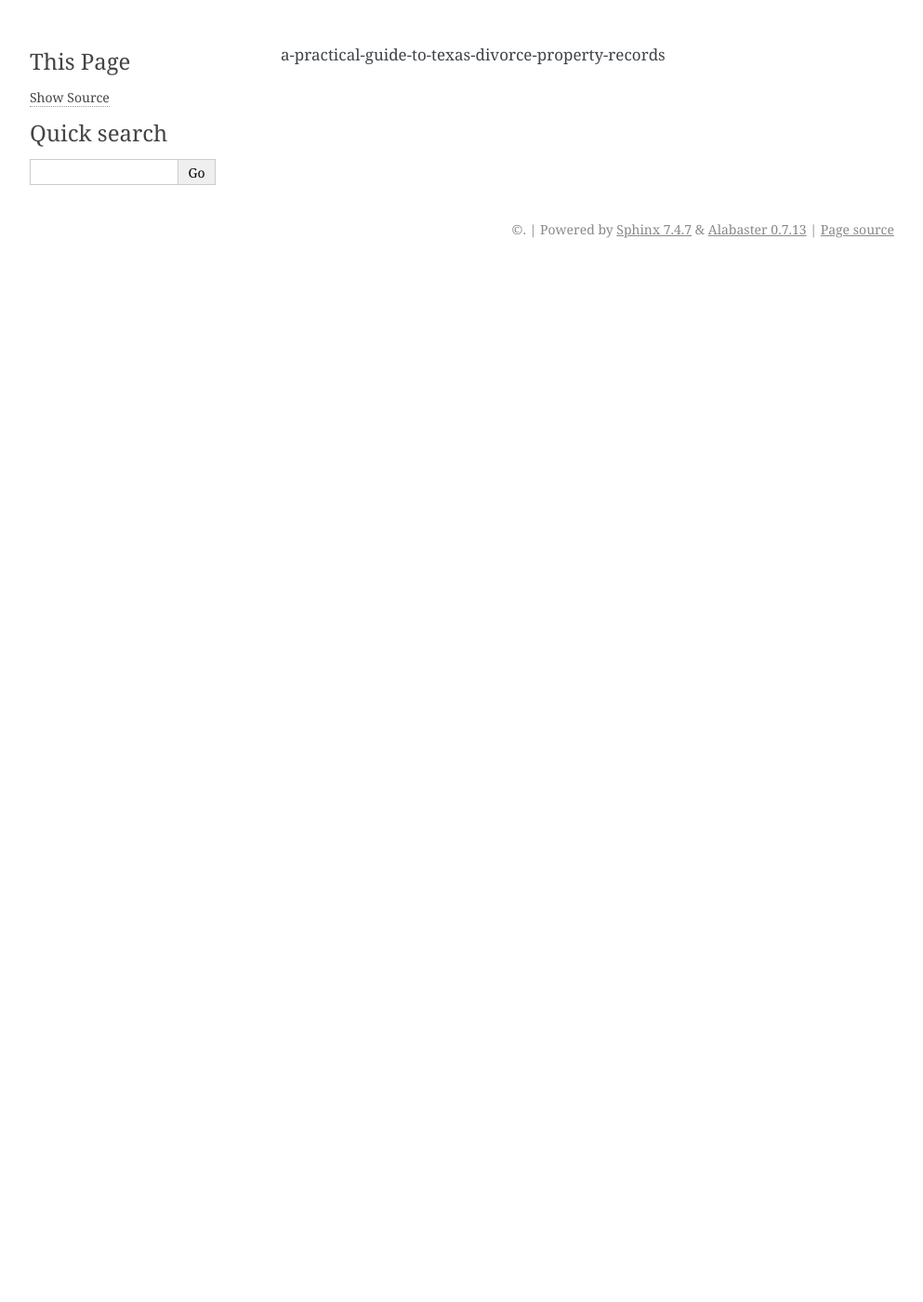
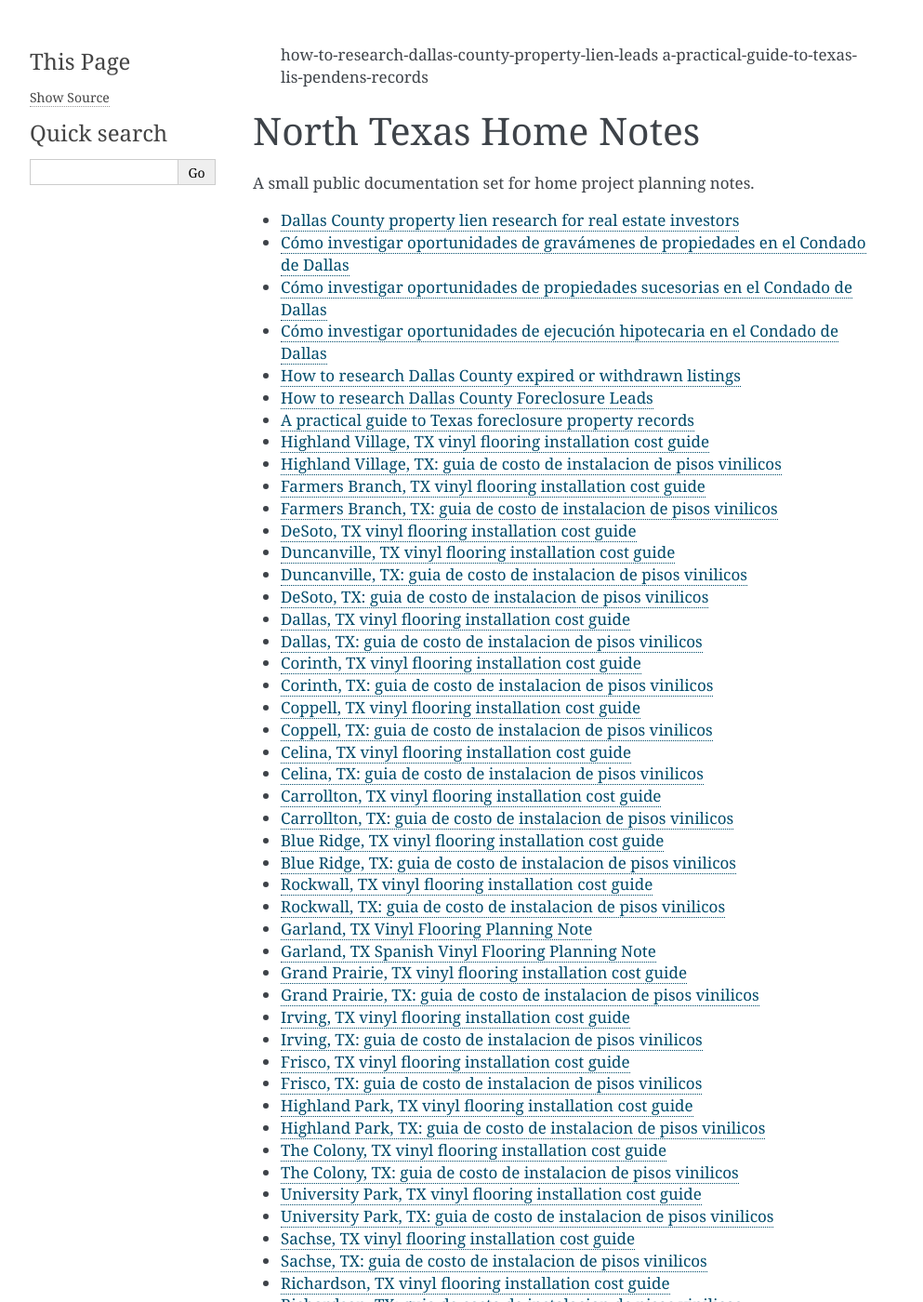
Before and after one commit to flooramigo-resources/north-texas-home-notes, a Sphinx documentation site: the page built from docs/index.rst, in a window 1280 px wide and 1400 px high. Shown: the whole window at 93% size, without its empty margins (148-1141 px from the left). Built offline with Sphinx 7.4.7, drawn with Linux system fonts in a browser that asks for light colours; some of the changed text lies outside the part shown.

Commit message:
Update index.rst

```diff
--- a/docs/index.rst
+++ b/docs/index.rst
@@ -1,2 +1,94 @@
+   how-to-research-dallas-county-property-lien-leads
+   a-practical-guide-to-texas-lis-pendens-records
+North Texas Home Notes
+======================
 
+A small public documentation set for home project planning notes.
+
+.. toctree::
+   :maxdepth: 1
+
+   dallas-county-property-lien-research-for-real-estate-investors
+   dallas-county-gravamenes-propiedades-es
+   dallas-county-propiedades-sucesorias-es
+   dallas-county-ejecuciones-hipotecarias-es
+   dallas-county-expired-withdrawn-listings
+   how-to-research-dallas-county-foreclosure-leads
+   texas-foreclosure-property-records
+   highland-village-tx-vinyl-flooring-installation-cost-guide
+   highland-village-tx-guia-de-costo-de-instalacion-de-pisos-vinilicos
+   farmers-branch-tx-vinyl-flooring-installation-cost-guide
+   farmers-branch-tx-guia-de-costo-de-instalacion-de-pisos-vinilicos
+   desoto-tx-vinyl-flooring-installation-cost-guide
+   duncanville-tx-vinyl-flooring-installation-cost-guide
+   duncanville-tx-guia-de-costo-de-instalacion-de-pisos-vinilicos
+   desoto-tx-guia-de-costo-de-instalacion-de-pisos-vinilicos
+   dallas-tx-vinyl-flooring-installation-cost-guide
+   dallas-tx-guia-de-costo-de-instalacion-de-pisos-vinilicos
+   corinth-tx-vinyl-flooring-installation-cost-guide
+   corinth-tx-guia-de-costo-de-instalacion-de-pisos-vinilicos
+   coppell-tx-vinyl-flooring-installation-cost-guide
+   coppell-tx-guia-de-costo-de-instalacion-de-pisos-vinilicos
+   celina-tx-vinyl-flooring-installation-cost-guide
+   celina-tx-guia-de-costo-de-instalacion-de-pisos-vinilicos
+   carrollton-tx-vinyl-flooring-installation-cost-guide
+   carrollton-tx-guia-de-costo-de-instalacion-de-pisos-vinilicos
+   blue-ridge-tx-vinyl-flooring-installation-cost-guide
+   blue-ridge-tx-guia-de-costo-de-instalacion-de-pisos-vinilicos
+   rockwall-tx-vinyl-flooring-installation-cost-guide
+   rockwall-tx-guia-de-costo-de-instalacion-de-pisos-vinilicos
+   garland-tx-vinyl-flooring-installation-cost-guide
+   garland-tx-guia-de-costo-de-instalacion-de-pisos-vinilicos
+   grand-prairie-tx-vinyl-flooring-installation-cost-guide
+   grand-prairie-tx-guia-de-costo-de-instalacion-de-pisos-vinilicos
+   irving-tx-vinyl-flooring-installation-cost-guide
+   irving-tx-guia-de-costo-de-instalacion-de-pisos-vinilicos
+   frisco-tx-vinyl-flooring-installation-cost-guide
+   frisco-tx-guia-de-costo-de-instalacion-de-pisos-vinilicos
+   highland-park-tx-vinyl-flooring-installation-cost-guide
+   highland-park-tx-guia-de-costo-de-instalacion-de-pisos-vinilicos
+   the-colony-tx-vinyl-flooring-installation-cost-guide
+   the-colony-tx-guia-de-costo-de-instalacion-de-pisos-vinilicos
+   university-park-tx-vinyl-flooring-installation-cost-guide
+   university-park-tx-guia-de-costo-de-instalacion-de-pisos-vinilicos
+   sachse-tx-vinyl-flooring-installation-cost-guide
+   sachse-tx-guia-costo-instalacion-pisos-vinilicos
+   richardson-tx-vinyl-flooring-installation-cost-guide
+   richardson-tx-guia-de-costo-de-instalacion-de-pisos-vinilicos
+   rowlett-tx-vinyl-flooring-installation-cost-guide
+   rowlett-tx-guia-de-costo-de-instalacion-de-pisos-vinilicos
+   murphy-tx-vinyl-flooring-installation-cost-guide
+   murphy-tx-guia-de-costo-de-instalacion-de-pisos-vinilicos
+   plano-tx-vinyl-flooring-installation-cost-guide
+   plano-tx-guia-de-costo-de-instalacion-de-pisos-vinilicos
+   prosper-tx-vinyl-flooring-installation-cost-guide
+   prosper-tx-guia-de-costo-de-instalacion-de-pisos-vinilicos
+   lakewood-village-tx-vinyl-flooring-installation-cost-guide
+   lakewood-village-tx-guia-de-costo-de-instalacion-de-pisos-vinilicos
+   mckinney-tx-vinyl-flooring-installation-cost-guide
+   mckinney-tx-guia-de-costo-de-instalacion-de-pisos-vinilicos
+   mesquite-tx-vinyl-flooring-installation-cost-guide
+   mesquite-tx-guia-de-costo-de-instalacion-de-pisos-vinilicos
+   lancaster-tx-vinyl-flooring-installation-cost-guide
+   lancaster-tx-guia-de-costo-de-instalacion-de-pisos-vinilicos
+   lewisville-tx-vinyl-flooring-installation-cost-guide
+   lewisville-tx-guia-de-costo-de-instalacion-de-pisos-vinilicos
+   little-elm-tx-vinyl-flooring-installation-cost-guide
+   little-elm-tx-guia-de-costo-de-instalacion-de-pisos-vinilicos
+   addison-tx-vinyl-flooring-installation-cost-guide
+   addison-tx-guia-de-costo-de-instalacion-de-pisos-vinilicos
+   allen-tx-vinyl-flooring-installation-cost-guide
+   allen-tx-guia-de-costo-de-instalacion-de-pisos-vinilicos
+   anna-tx-vinyl-flooring-installation-cost-guide
+   anna-tx-guia-de-costo-de-instalacion-de-pisos-vinilicos
+   aubrey-tx-vinyl-flooring-installation-cost-guide
+   aubrey-tx-guia-de-costo-de-instalacion-de-pisos-vinilicos
+   balch-springs-tx-vinyl-flooring-installation-cost-guide
+   balch-springs-tx-guia-de-costo-de-instalacion-de-pisos-vinilicos
+   sherman-tx-vinyl-flooring-installation-cost-guide
+   sherman-tx-guia-de-costo-de-instalacion-de-pisos-vinilicos
+   waxahachie-tx-vinyl-flooring-installation-cost-guide
+   waxahachie-tx-guia-de-costo-de-instalacion-de-pisos-vinilicos
+   wylie-tx-guia-de-costo-de-instalacion-de-pisos-vinilicos
+   wylie-tx-vinyl-flooring-installation-cost-guide
    a-practical-guide-to-texas-divorce-property-records
```
